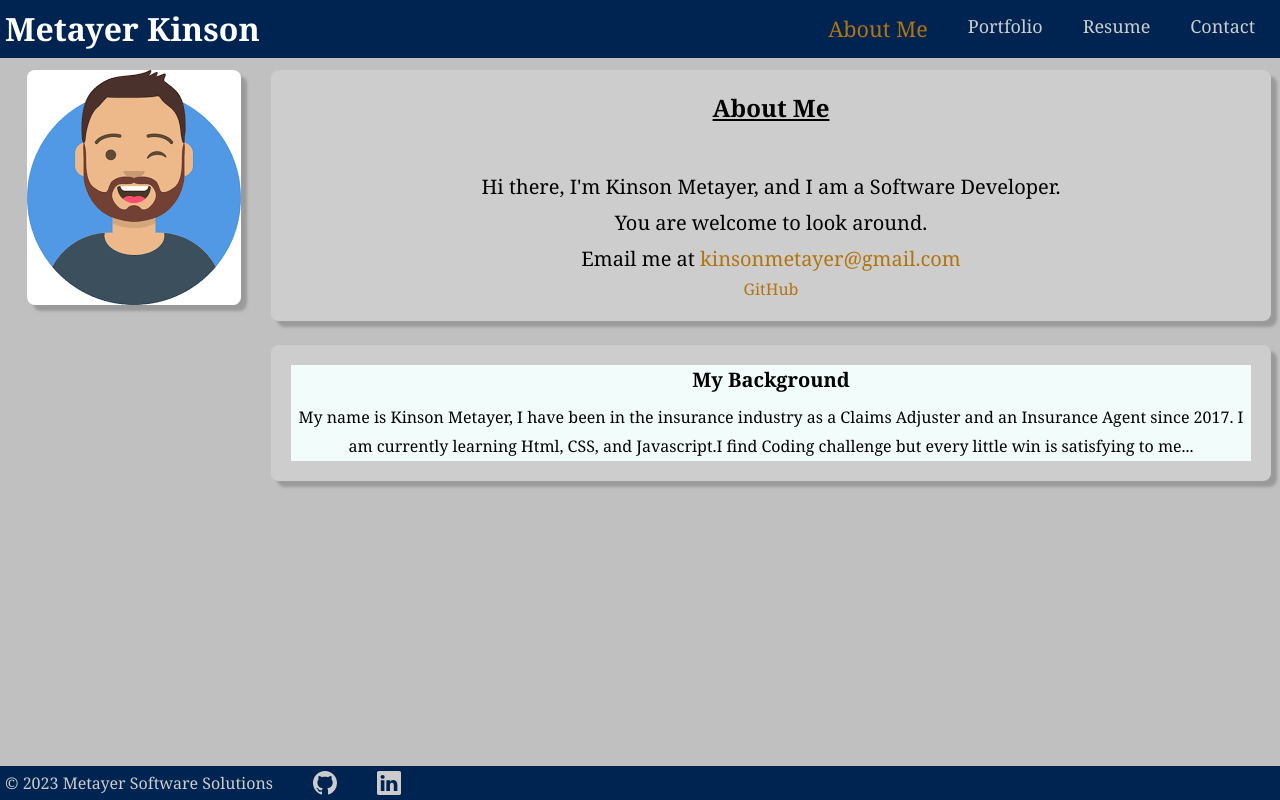
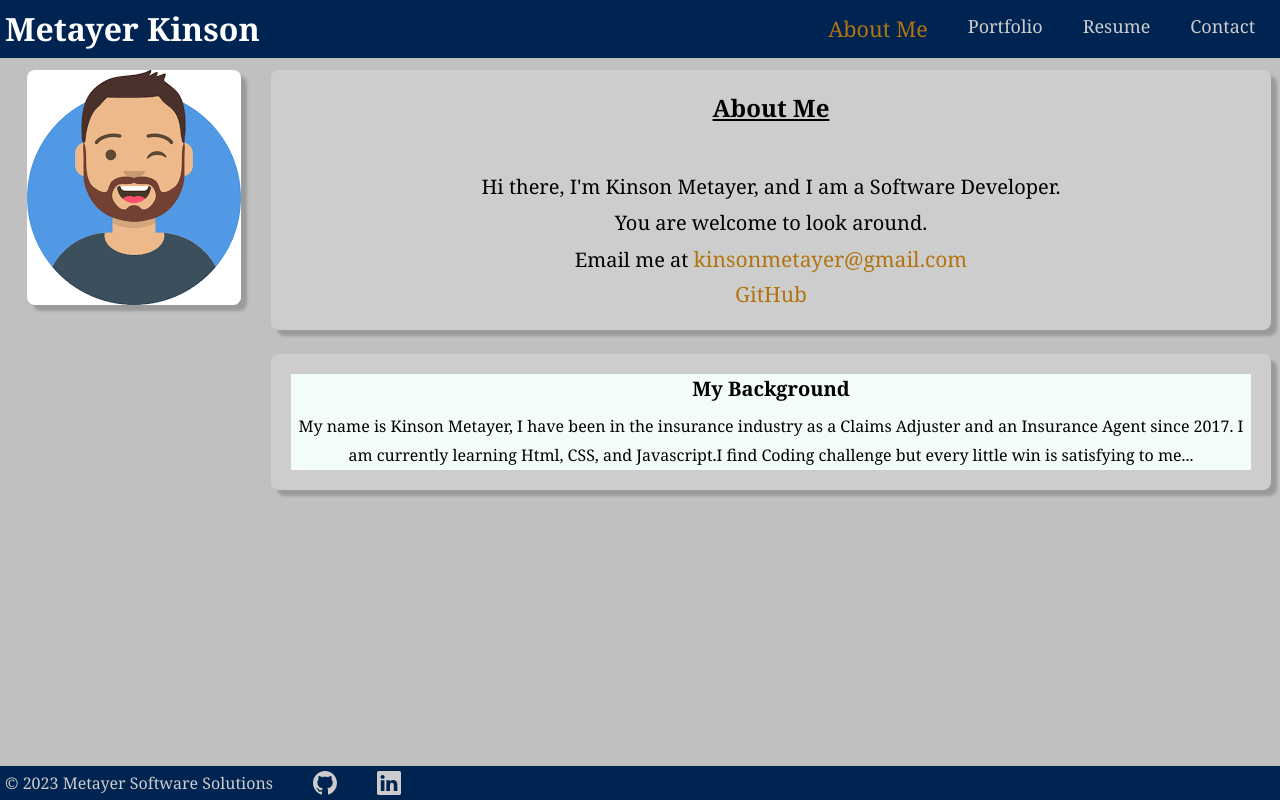
Before and after one commit to metayerkinson/react-portfolio, a React (Create React App) app: page / in a window 1280 px wide. Built offline with nearby package versions, Linux system fonts and the light colour scheme.

Commit message:
css changes

```diff
--- a/src/components/pages/Resume.js
+++ b/src/components/pages/Resume.js
@@ -8,7 +8,7 @@ export default function Resume() {
         <button style={{ backgroundColor: "blue", color: "white" }}>
           <p style={{ textAlign: "left" }}>
             Download my{" "}
-            <a href="/downloads/" alt="Resume" download>
+            <a href="/downloads/" alt="Resume" id="#resume" download>
               resume
             </a>
           </p>
--- a/src/scss/sections.scss
+++ b/src/scss/sections.scss
@@ -21,6 +21,7 @@
       line-height: 1.8;
     }
 
+
     ul {
       list-style-type: disc;
       list-style-position: inside;
@@ -34,6 +35,7 @@
       color: $tertiary;
       text-decoration: none;
       transition: all 0.3s ease;
+      font-size: 21px;
 
       &:hover {
         text-decoration: underline;
```
